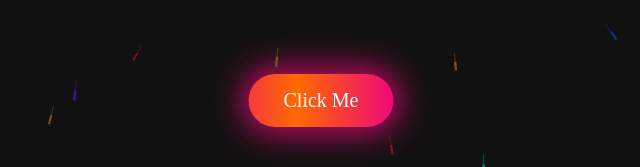
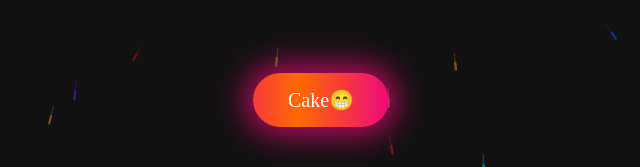
Before and after one commit to nicksam00/bdayname, a plain HTML site: page index.html in a window 1280 px wide. Shown: the part 633-800 px from the top of the page, 319-959 px from the left. Drawn offline with Linux system fonts and the light colour scheme.

Commit message:
Update index.html

```diff
--- a/index.html
+++ b/index.html
@@ -10,7 +10,7 @@
     <canvas id="c"></canvas>
 
     <!-- Animated Button -->
-    <button id="myAnimatedBtn">Click Me</button>
+    <button id="myAnimatedBtn">Cake😁</button>
 
     <script src="script.js"></script>
     <script>
```
